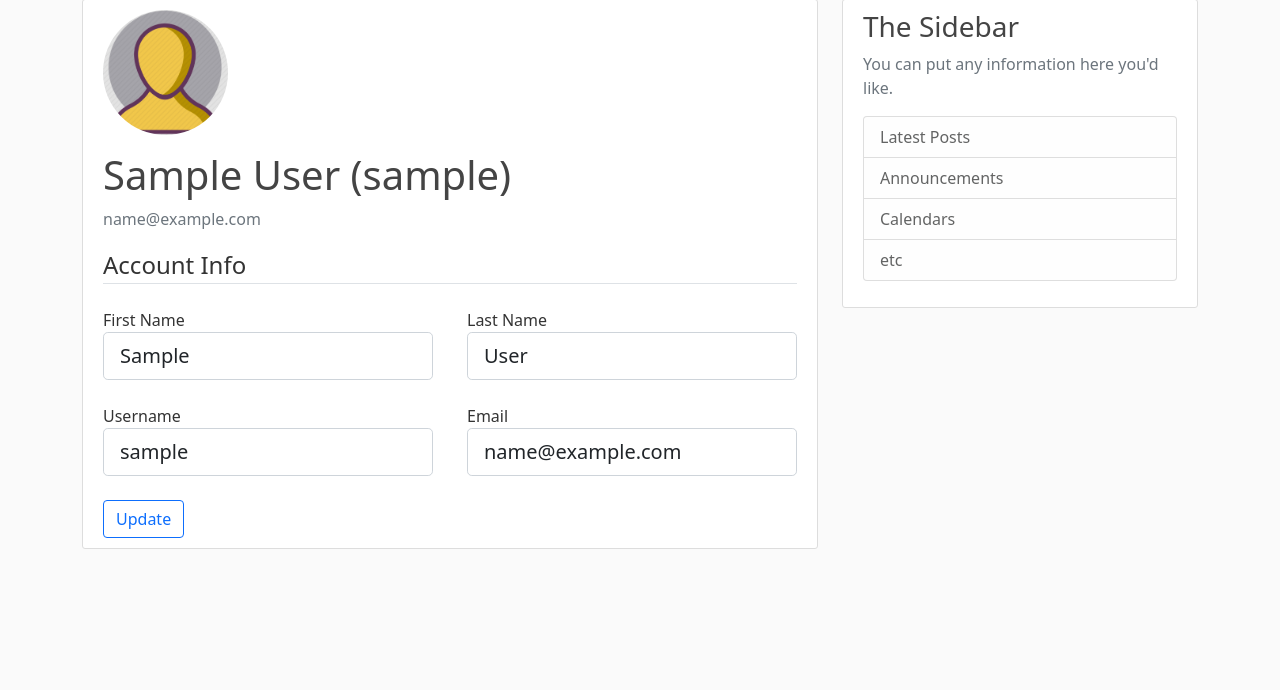
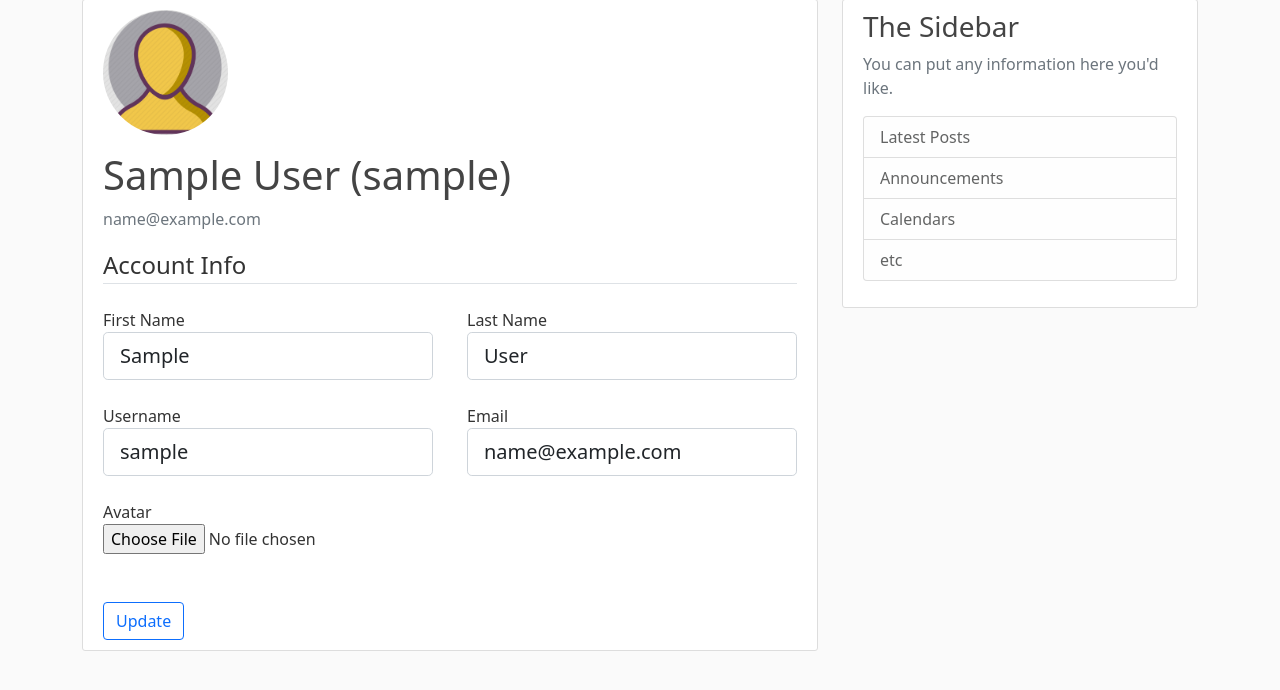
Before and after one commit to debojyotichatterjee9/flasky-blogger, a Flask app: page /user-account in a window 1280 px wide. Shown: the part 81-771 px from the top of the page. Run offline with Flask 2, Linux system fonts and the light colour scheme; the visitor is signed in with stand-in values (Sample User, id 1); data comes from the database, SQL or seed files in the repository; some libraries are stand-ins or nearby versions.

Commit message:
feature:avatar upload

```diff
--- a/flaskyBlogger/custom_modules/forms.py
+++ b/flaskyBlogger/custom_modules/forms.py
@@ -1,4 +1,5 @@
 from flask_wtf import FlaskForm
+from flask_wtf.file import FileField, FileAllowed
 from wtforms import StringField, PasswordField, SubmitField, BooleanField
 from wtforms.validators import DataRequired, Length, Email, EqualTo, ValidationError
 from flaskyBlogger.models.user_models import User
@@ -83,6 +84,10 @@ class AccountUpdateForm(FlaskForm):
                             DataRequired(),
                             Email()
                         ])
+    avatar = FileField('Avatar',
+                        validators=[
+                            FileAllowed(['jpg', 'jpeg', 'png']),
+                        ])
     submit = SubmitField('Update')
 
     def validate_username(self, username):
--- a/flaskyBlogger/routes/routes.py
+++ b/flaskyBlogger/routes/routes.py
@@ -1,3 +1,5 @@
+import secrets
+import os
 from flaskyBlogger import app, db, bcrypt
 from flask import render_template, url_for, redirect, flash, request
 from flaskyBlogger.custom_modules.forms import RegistrationForm, LoginForm, AccountUpdateForm
@@ -94,12 +96,24 @@ def logout():
     return redirect(url_for('login'))
 
 
+def upload_avatar(image_data):
+    random_hex = secrets.token_hex(8)
+    _, file_ext = os.path.splitext(image_data.filename)
+    file_name = random_hex + file_ext
+    avatar_path = os.path.join(app.root_path, "static/images/avatars", file_name)
+    print(avatar_path)
+    image_data.save(avatar_path)
+    return avatar_path
+
 @app.route('/user-account', methods=["GET", "POST"])
 @login_required
 def user_account():
     user_avatar = url_for('static',filename='images/avatars/' + current_user.avatar)
     account_update_form = AccountUpdateForm()
     if account_update_form.validate_on_submit():
+        if account_update_form.avatar.data:
+            avatar_file = upload_avatar(account_update_form.avatar.data)
+            current_user.avatar = avatar_file
         current_user.first_name = account_update_form.first_name.data
         current_user.last_name = account_update_form.last_name.data
         current_user.username = account_update_form.username.data
--- a/flaskyBlogger/templates/user_account/user_account.html
+++ b/flaskyBlogger/templates/user_account/user_account.html
@@ -76,9 +76,19 @@
                     {% endif %}
                 </div>
             </div>
-
+            <div class="d-flex justify-content-between mb-4">
+                <div class="form-group">
+                    {{ form.avatar.label() }}</br>
+                    {{ form.avatar(class="form-control-file") }}
+                    {% if form.avatar.errors %}
+                        {% for error in form.avatar.errors %}
+                            </br><span class="text-danger">{{ error }}</span></br>
+                        {% endfor %}
+                    {% endif %}
+                </div>
+            </div>
             </fieldset>
-            <div class="form-group">
+            <div class="form-group mt-4">
                 {{ form.submit(class="btn btn-outline-primary") }}
             </div>
         </form>
```
